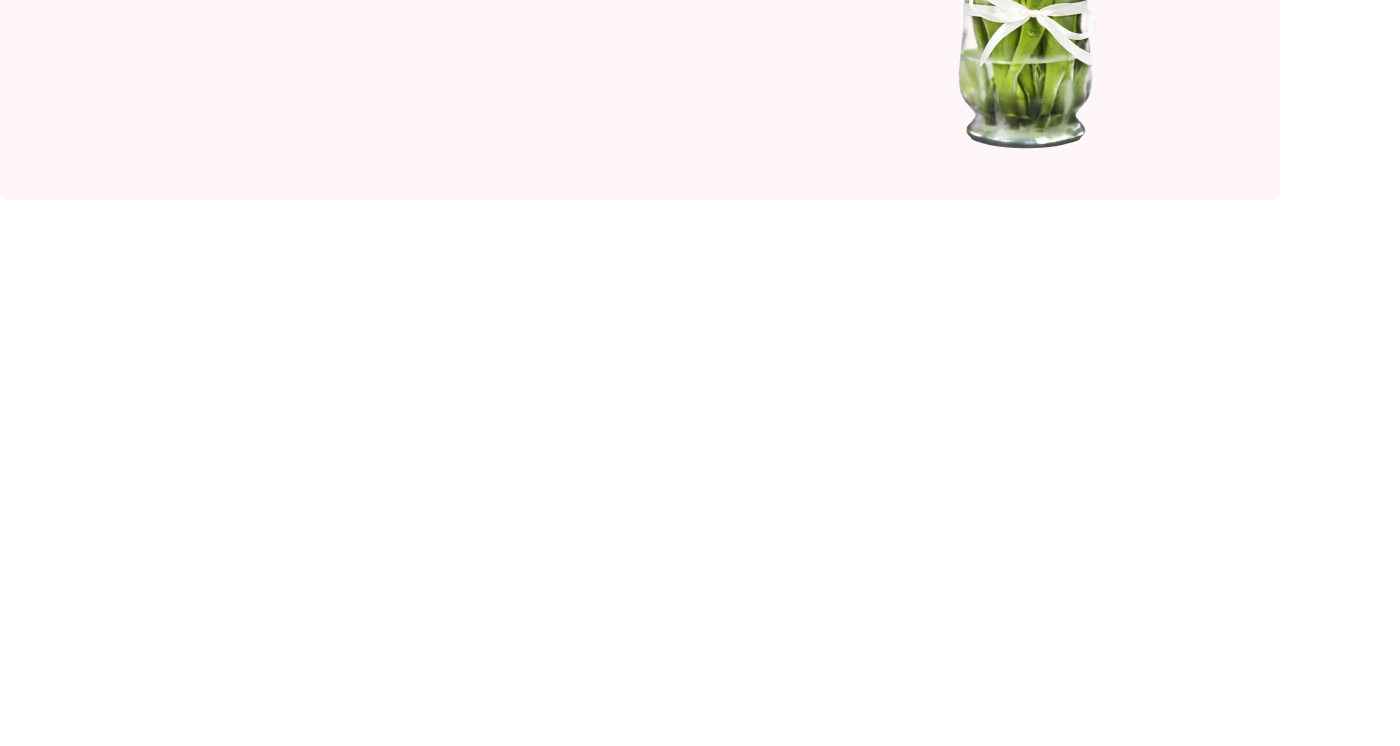
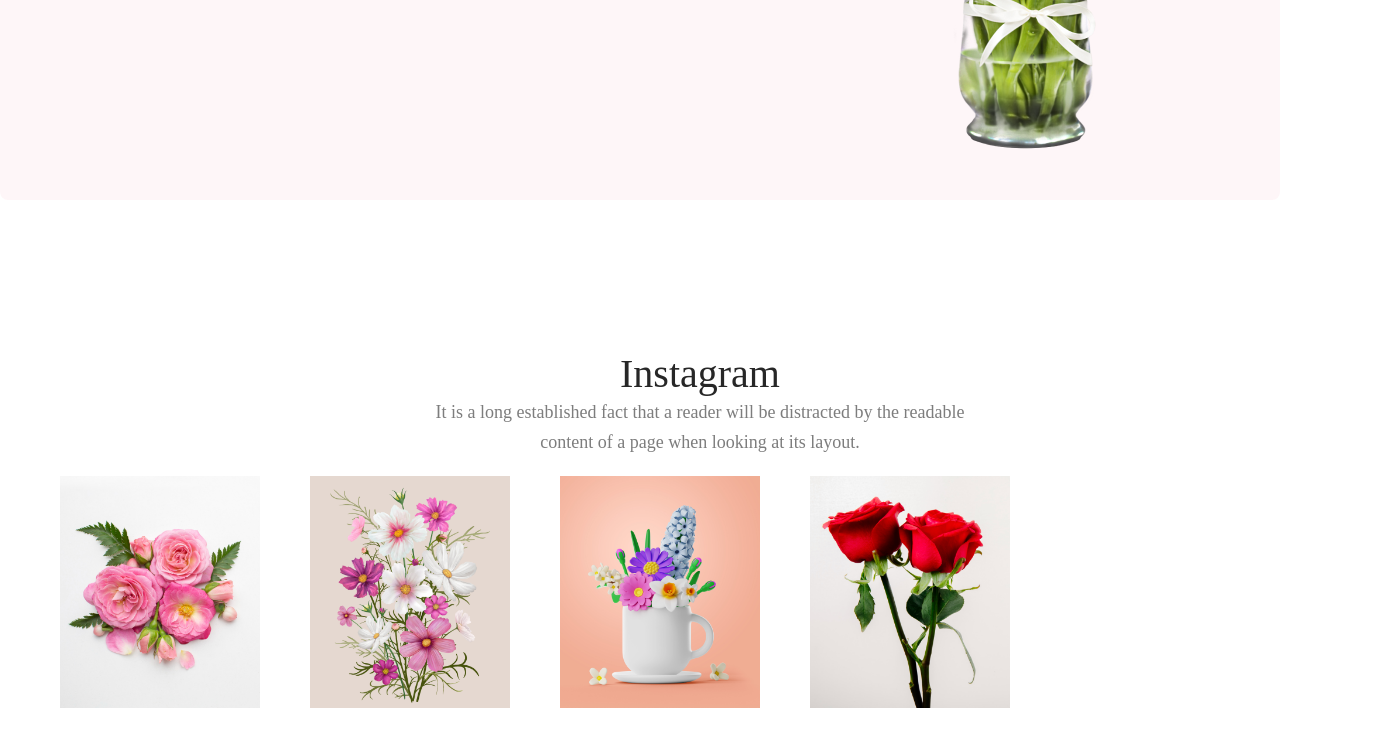
Before and after one commit to abdurrahim7/my-first-goal, a plain HTML site: page index.html in a window 1280 px wide. Shown: the part 2114-2860 px from the top of the page, 1400 px wide, since content can reach past the window. Before the commit the page ends 2464 px from the top, so only its background shows below. Drawn offline with Linux system fonts and the light colour scheme.

Commit message:
added the commit

```diff
--- a/index.html
+++ b/index.html
@@ -51,6 +51,20 @@
                 </div>
             </div>
         </section>
+        <section>
+            <div class="insta-container-main" >
+                <div class="insta-container">
+                    <h3 class="title-all-head" >Instagram</h3>
+                    <p class="paragraph-all-head" >It is a long established fact that a reader will be distracted by the readable <br> content of a page when looking at its layout.</p>
+                </div>
+                <div class="insta-photo">
+                    <img width="200px" src="images/Flower 01.png" alt="">
+                    <img width="200px" src="images/Rectangle 4.png" alt="">
+                    <img width="200px"  src="images/Rectangle 5.png" alt="">
+                    <img width="200px" src="images/Rectangle 6.png" alt="">
+                </div>
+            </div>
+        </section>
 
     </main>
     <footer>
--- a/style.css
+++ b/style.css
@@ -96,3 +96,37 @@
     border-radius: 8px;
     background: rgba(229, 84, 115, 0.05);
 }
+.insta-container-main{
+    width: 1400px;
+    height: 800px;
+    background: #FFF;
+    margin: 50px 0px 50px 0px;
+    margin: 150px 0px 150px 0px;
+
+}
+.title-all-head{
+    color: #272727;
+    text-align: center;
+
+    font-size: 40px;
+    font-weight: 500;
+    ;
+}
+.paragraph-all-head{
+    color: rgba(39, 39, 39, 0.60);
+    text-align: center;
+    font-size: 18px;
+    font-weight: 400;
+    line-height: 30px;
+}
+.insta-photo{
+
+    padding: 60px;
+    width: 100px;
+    height: 150px;
+    flex-shrink: 0;
+    display: flex;
+    align-items: center;
+    gap: 50px;
+    justify-items: center;
+}
```
